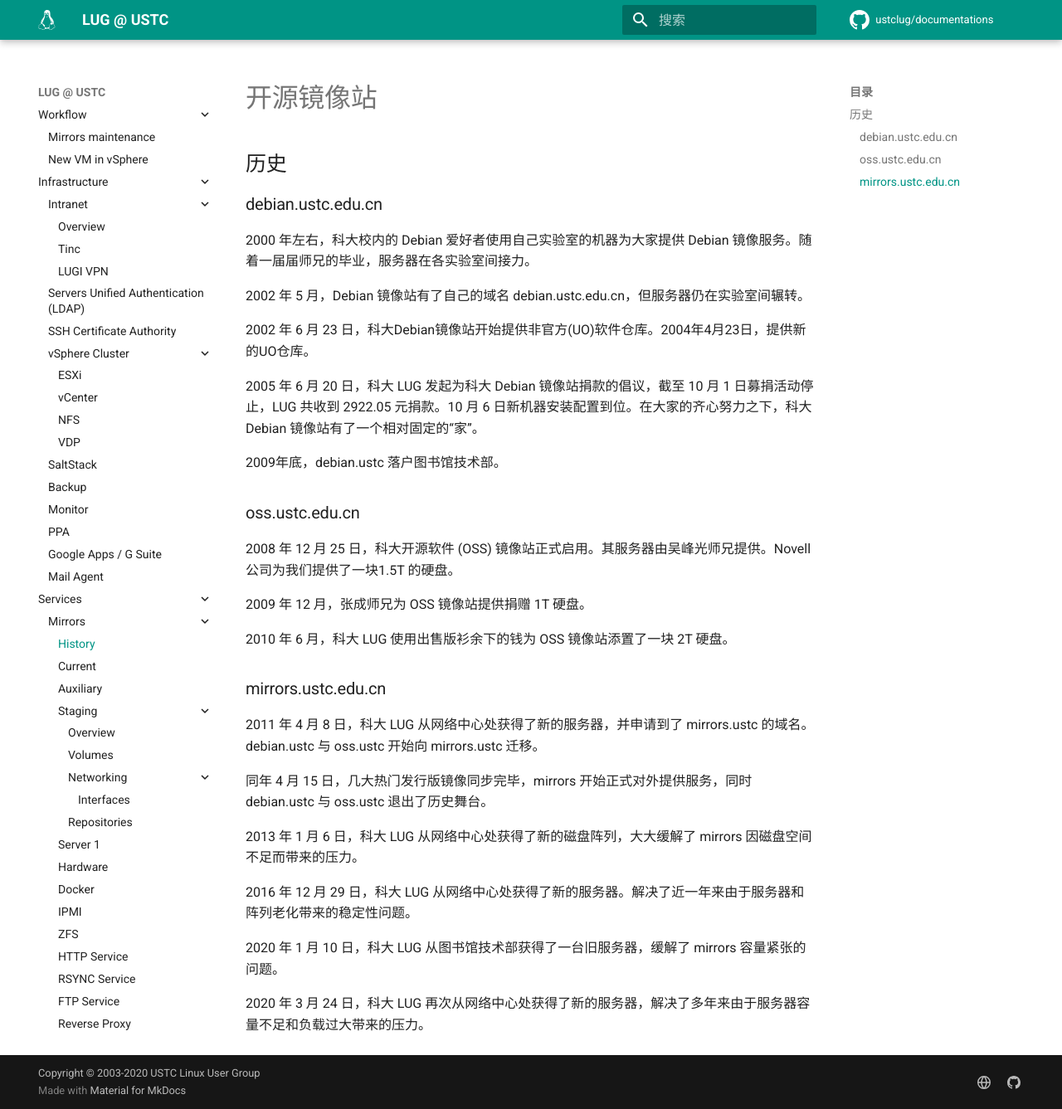
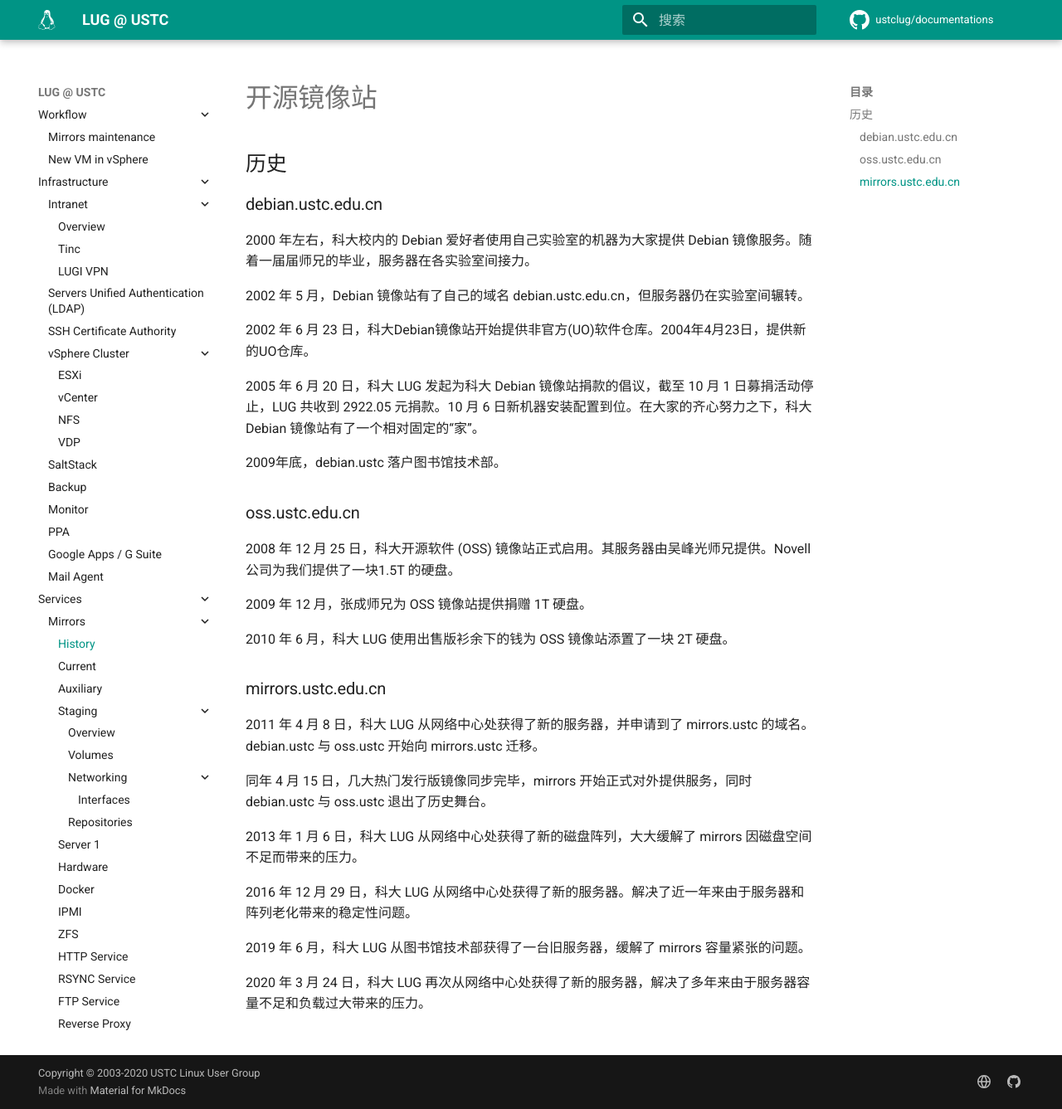
Before and after one commit to ustclug/documentations, an MkDocs documentation site: the page built from docs/services/mirrors/index.md, in a window 1280 px wide and 1337 px high. Shown: the whole window at 83% size. Built offline with MkDocs 1.6.1 and Material for MkDocs 9.7.7, drawn with Linux system fonts in a browser that asks for light colours; comment, search, counter and statistics services are not loaded.

Commit message:
mirrors3 acquisition date fixed

```diff
--- a/docs/services/mirrors/index.md
+++ b/docs/services/mirrors/index.md
@@ -32,6 +32,6 @@
 
 2016 年 12 月 29 日，科大 LUG 从网络中心处获得了新的服务器。解决了近一年来由于服务器和阵列老化带来的稳定性问题。
 
-2020 年 1 月 10 日，科大 LUG 从图书馆技术部获得了一台旧服务器，缓解了 mirrors 容量紧张的问题。
+2019 年 6 月，科大 LUG 从图书馆技术部获得了一台旧服务器，缓解了 mirrors 容量紧张的问题。
 
 2020 年 3 月 24 日，科大 LUG 再次从网络中心处获得了新的服务器，解决了多年来由于服务器容量不足和负载过大带来的压力。
```
